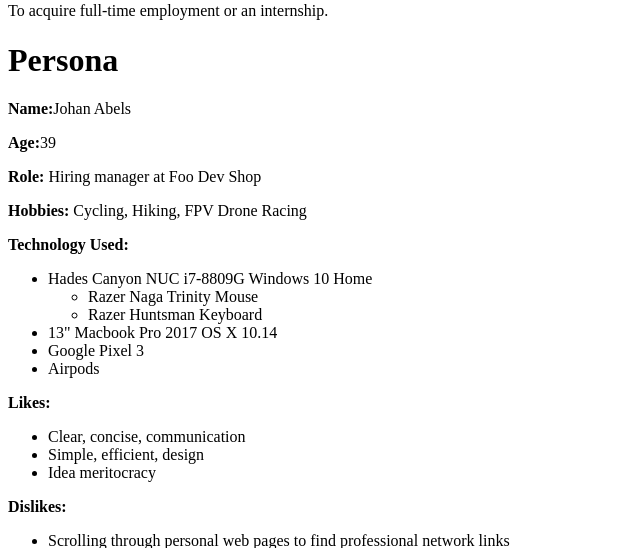
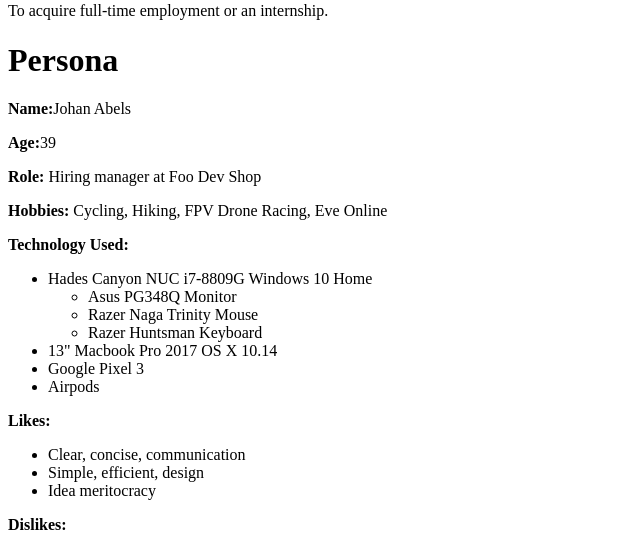
Before and after one commit to Dnakitare/my-pwp-daniel-nakitare, a PHP site: page /milestone-1.php in a window 1280 px wide. Shown: the part 234-782 px from the top of the page, without its empty margins (0-640 px from the left). Run offline with PHP 8.4, Linux system fonts and the light colour scheme.

Commit message:
Persona updated technology and hobbies

```diff
--- a/public_html/documentation/milestone-1.php
+++ b/public_html/documentation/milestone-1.php
@@ -15,11 +15,12 @@
 		<p><strong>Name:</strong>Johan Abels</p>
 		<p><strong>Age:</strong>39</p>
 		<p><strong>Role:</strong> Hiring manager at Foo Dev Shop</p>
-		<p><strong>Hobbies:</strong> Cycling, Hiking, FPV Drone Racing</p>
+		<p><strong>Hobbies:</strong> Cycling, Hiking, FPV Drone Racing, Eve Online</p>
 		<p><strong>Technology Used:</strong></p>
 			<ul>
 				<li>Hades Canyon NUC i7-8809G Windows 10 Home</li>
 				<ul>
+					<li>Asus PG348Q Monitor</li>
 					<li>Razer Naga Trinity Mouse</li>
 					<li>Razer Huntsman Keyboard</li>
 				</ul>
```
